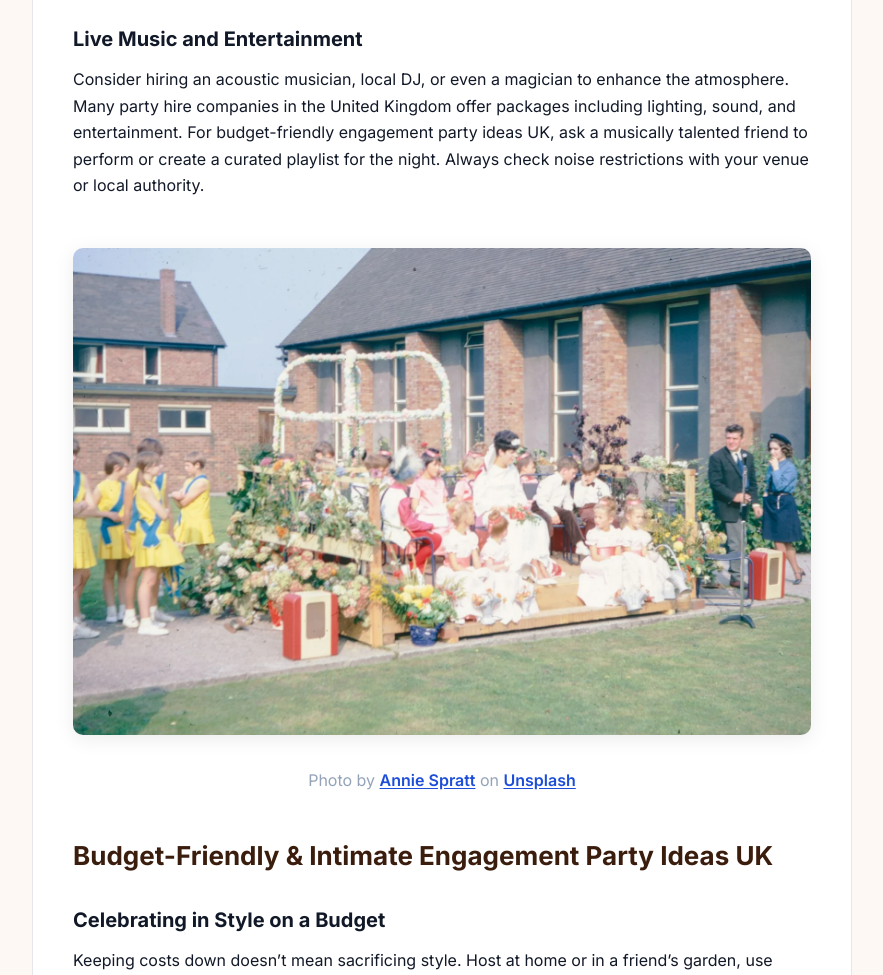
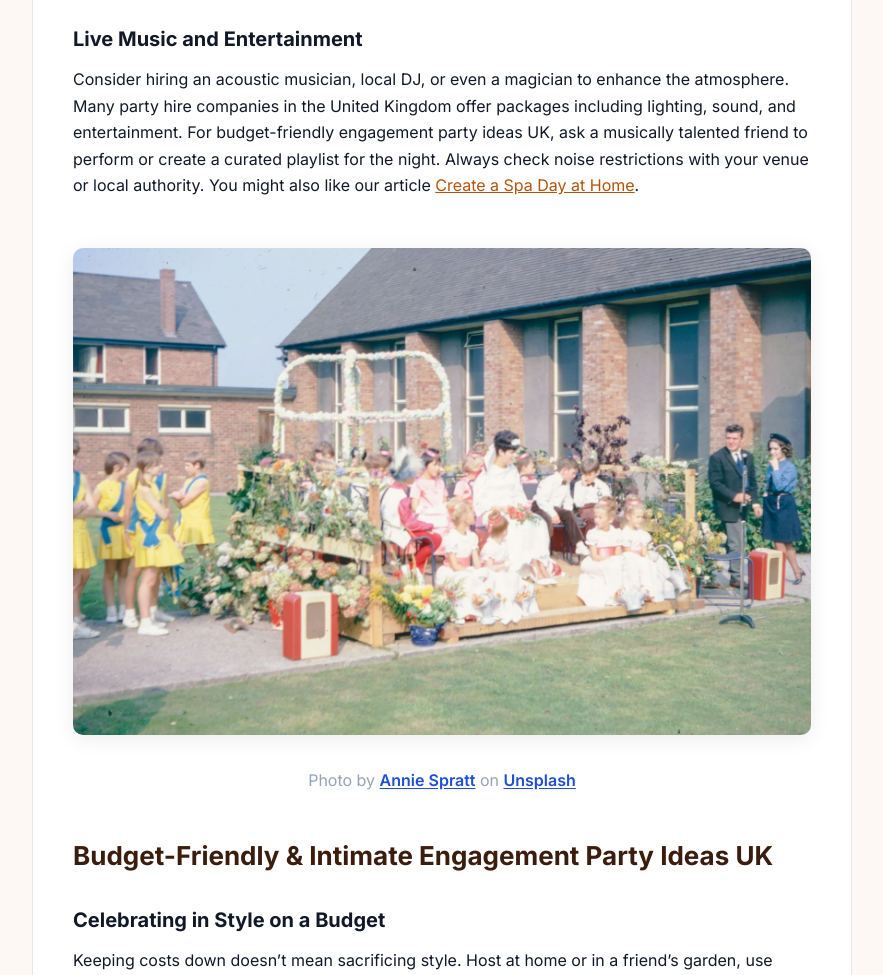
Before and after one commit to aiautomationuk/net-mane-attraction, a plain HTML site: page blog/engagement-party-ideas-uk.html in a window 1280 px wide. Shown: the part 5230-6205 px from the top of the page, without its empty margins (198-1081 px from the left). Drawn offline with Linux system fonts and the light colour scheme.

Commit message:
Link to a new related post: How to Create a Spa Day at Home

```diff
--- a/blog/engagement-party-ideas-uk.html
+++ b/blog/engagement-party-ideas-uk.html
@@ -116,7 +116,7 @@ article.post blockquote{border-left:4px solid var(--p);margin:16px 0;padding:6px
 <h3 style="margin:1.3em 0 0.5em!important">Interactive Engagement Party Games UK</h3>
 <p style="margin:0 0 1em!important">Interactive games are a brilliant way to get guests mingling. Popular options include ‘How Well Do You Know the Couple?’, bingo, or a couples’ quiz. For outdoor engagement party ideas UK, add giant lawn games such as Jenga, croquet, or boules. Photo scavenger hunts and polaroid guestbooks double as entertainment and keepsakes. The United Kingdom’s love for pub quizzes and garden games ensures everyone gets involved, whatever the weather or location.</p>
 <h3 style="margin:1.3em 0 0.5em!important">Live Music and Entertainment</h3>
-<p style="margin:0 0 1em!important">Consider hiring an acoustic musician, local DJ, or even a magician to enhance the atmosphere. Many party hire companies in the United Kingdom offer packages including lighting, sound, and entertainment. For budget-friendly engagement party ideas UK, ask a musically talented friend to perform or create a curated playlist for the night. Always check noise restrictions with your venue or local authority.</p>
+<p style="margin:0 0 1em!important">Consider hiring an acoustic musician, local DJ, or even a magician to enhance the atmosphere. Many party hire companies in the United Kingdom offer packages including lighting, sound, and entertainment. For budget-friendly engagement party ideas UK, ask a musically talented friend to perform or create a curated playlist for the night. Always check noise restrictions with your venue or local authority. You might also like our article <a href="https://maneattraction.hair/blog/how-to-create-a-spa-day-at-home.html">Create a Spa Day at Home</a>.</p>
 <figure style="margin:2em 0;text-align:center"><img src="/images/engagement-party-ideas-uk-70f238.webp" alt="Children are seated on a decorated float" title="Children are seated on a decorated float" style="width:100%;max-width:900px;border-radius:10px;box-shadow:0 4px 20px rgba(0,0,0,.08);height:auto" loading="lazy" width="1600" height="900"/><figcaption style="color:#94a3b8;margin-top:0.4em">Photo by <a style="color:#1d4ed8;text-decoration:underline;text-underline-offset:2px;font-weight:600" href="https://unsplash.com/@anniespratt?utm_source=auto-seo&amp;utm_medium=referral" rel="nofollow noopener" target="_blank">Annie Spratt</a> on <a style="color:#1d4ed8;text-decoration:underline;text-underline-offset:2px;font-weight:600" href="https://unsplash.com/photos/children-are-seated-on-a-decorated-float-bApMkBxQ1a4?utm_source=auto-seo&amp;utm_medium=referral" rel="nofollow noopener" target="_blank">Unsplash</a></figcaption></figure>
 <h2 style="margin:1.6em 0 0.5em!important">Budget-Friendly & Intimate Engagement Party Ideas UK</h2>
 <h3 style="margin:1.3em 0 0.5em!important">Celebrating in Style on a Budget</h3>
```
